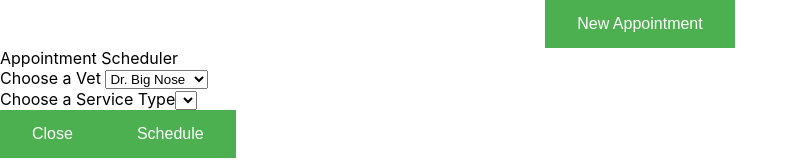
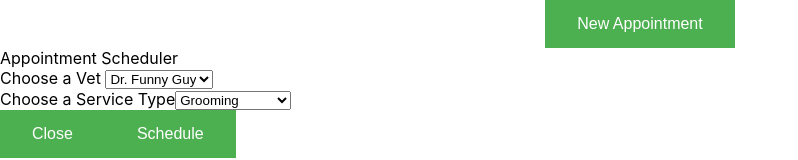
Before and after one commit to justin-atwell/petsFrontEnd, a React (Create React App) app: page / in a window 1280 px wide. Both pictures are taken after a click on the button "New Appointment". Shown: the top 160 px of the page, without its empty margins (0-798 px from the left). Built offline with nearby package versions, Linux system fonts and the light colour scheme.

Commit message:
added Service Type dropdown

```diff
--- a/src/components/NewAppointment/NewAppointment.component.js
+++ b/src/components/NewAppointment/NewAppointment.component.js
@@ -23,15 +23,17 @@ const handleShow = () => { setShow (true);}
                                                 <div>
                                                       <label>Choose a Vet </label>
                                                       <select name="Vet">
-                                                            <option value="Dr. Big Nose">Dr. Big Nose</option>
+                                                            <option value="Dr. Funny Guy">Dr. Funny Guy</option>
                                                             <option value="Dr. Kevorkian">Dr. Kevorkian</option>
-                                                            <option value="Dr. Old Guy">Dr. Old Guy</option>
+                                                            <option value="Dr. Smart Guy">Dr. Smart Guy</option>
                                                       </select>
                                                 </div>
                                                 <div>
                                                       <label>Choose a Service Type</label>
                                                       <select>
-                                                            <option></option>
+                                                            <option value="Grooming">Grooming</option>
+                                                            <option value="Health Services">Health Services</option>
+                                                            <option value="Pet Training">Pet Training</option>
                                                       </select>
                                                 </div>
                                           </div>
```
